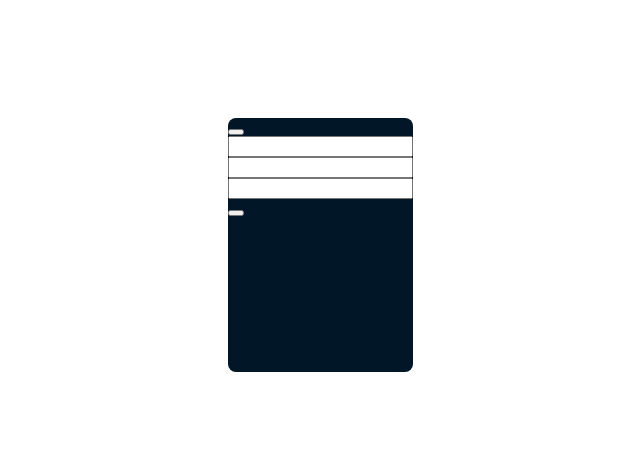
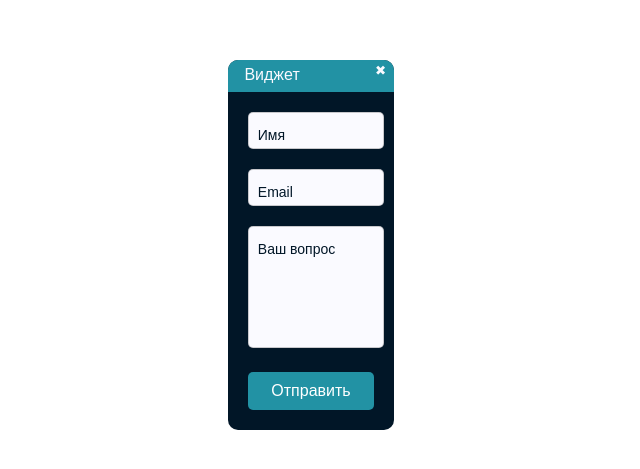
Before and after one commit to Ocloa/chat-widget, a plain HTML site: page widget.html in a window 1280 px wide. Shown: the part 163-632 px from the top of the page, without its empty margins (337-977 px from the left). Drawn offline with Linux system fonts and the light colour scheme.

Commit message:
Basic form styling

```diff
--- a/widget.html
+++ b/widget.html
@@ -11,12 +11,24 @@
     <div id="main">
         <div class="card">
             <div class="top_bar">
-                <button class="close_button"></button>
+                <p>Виджет</p>
+                <button class="close_button">✖</button>
             </div>
-            <input type="text">
-            <input type="text">
-            <input type="text">
-            <button></button>
+            <form class="widget_form">
+              <div class="group">
+              <input placeholder=" " type="text" id="name" required="">
+              <label for="name">Имя</label>
+              </div>
+            <div class="group">
+              <input placeholder=" " type="email" id="email" name="email" required="">
+              <label for="email">Email</label>
+              </div>
+          <div class="group">
+              <textarea placeholder=" " id="question" name="question" rows="5" required=""></textarea>
+              <label for="question">Ваш вопрос</label>
+          </div>
+              <button type="submit" id="submit">Отправить</button>
+            </form>
         </div>
     </div>
 </body>
--- a/wstyles.css
+++ b/wstyles.css
@@ -1,4 +1,5 @@
 body {
+    font-family: Arial, Helvetica, sans-serif;
     position: fixed;
     height: 100%;
     width: 100%;
@@ -6,17 +7,131 @@ body {
     justify-content: center;
 }
 
+.card {
+    background-color: #011627;
+    border-radius: 10px;
+    padding: 20px;
+    width: 400px;
+    display: flex;
+    flex-direction: column;
+    z-index: 1;
+  }
+
+  .top_bar{
+    position: relative;
+    margin-top:-20px;
+    margin-left:-20px;
+    margin-right:-20px;
+    width: initial;
+    border-top-left-radius: 10px;
+    border-top-right-radius: 10px;
+    height:2rem;
+    color: #FAFAFF;
+    background-color: #2292A4;
+  }
+  .top_bar p{
+    position:absolute;
+    top:-10px;
+    margin-left:10%;
+    margin-bottom:100%;
+  }
+  .close_button{
+    position: absolute;
+    right:-0px;
+    background-color: transparent;
+    border-color: transparent;
+    color:#FAFAFF;
+  }
+  .close_button:hover{
+    color:#011627
+  }
+  .close_button:active{
+    font-size:medium;
+  }
+
+  .widget_form {
+    margin-top: 20px;
+    display: flex;
+    flex-direction: column;
+  }
+
+  .group {
+    position: relative;
+  }
+
+  .widget_form .group label {
+    font-size: 14px;
+    color: #011627;
+    background-color: transparent;
+    position: absolute;
+    top:10px;
+    left: 10px;
+    background-color: transparent;
+    transition: all .3s ease;
+  }
+
+  .widget_form .group input,
+  .widget_form .group textarea {
+    padding: 10px;
+    border-radius: 5px;
+    border: 1px solid rgba(0, 0, 0, 0.2);
+    margin-bottom: 20px;
+    outline: 0;
+    width: 90%;
+    background-color: #FAFAFF;
+  }
+
+  .widget_form .group input:placeholder-shown+ label, .widget_form .group textarea:placeholder-shown +label {
+    top: 15px;
+    background-color: transparent;
+  }
+
+  .widget_form .group input:not(:placeholder-shown)+label, .widget_form .group textarea:not(:placeholder-shown)+label{
+    top: -15px;
+    left: 5px;
+    background-color: transparent;
+    color: #FAFAFF;
+    font-weight: 600;
+    font-size: 14px;
+  }
+
+  .widget_form .group input:focus,
+  .widget_form .group textarea:focus {
+    border-color: #2292A4;
+  }
+
+  .widget_form .group input:focus+ label, .widget_form .group textarea:focus +label {
+    top: -15px;
+    left: 5px;
+    background-color: transparent;
+    color: #FAFAFF;
+    font-weight: 600;
+    font-size: 14px;
+  }
+
+  .widget_form .group textarea {
+    resize: none;
+    height: 100px;
+  }
+
+  .widget_form button {
+    background-color: #2292A4;
+    color: #fff;
+    border: none;
+    border-radius: 5px;
+    padding: 10px;
+    font-size: 16px;
+    cursor: pointer;
+    transition: all 0.3s ease;
+  }
+
+  .widget_form button:hover {
+    background-color: #1c6b77;
+  }
+
+
 #main {
     display: flex;
     align-items: center;
     width: 13%;
 }
-
-.card {
-    width: 190px;
-    height: 254px;
-    margin: 0 auto;
-    background-color: #011627;
-    border-radius: 8px;
-    z-index: 1;
-   }
```
